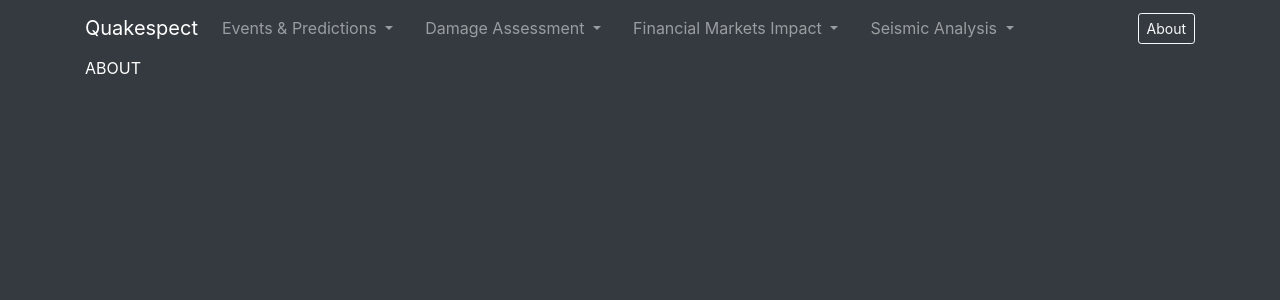
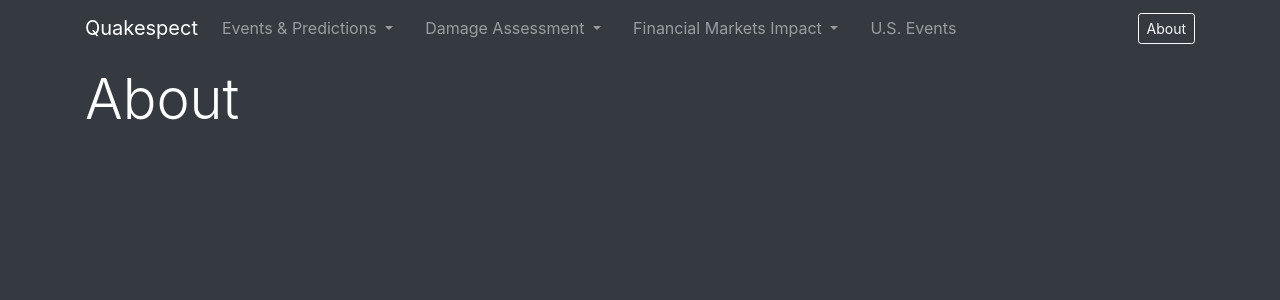
Before and after one commit to labs13-quake-viewer/ds-application, a Flask app: page /about in a window 1280 px wide. Shown: the top 300 px of the page. Run offline with Flask 3, Linux system fonts and the light colour scheme; some libraries are stand-ins or nearby versions.

Commit message:
create "html_plot" route, update navbar, remove incomplete pages

```diff
--- a/app/app.py
+++ b/app/app.py
@@ -11,7 +11,7 @@ from .plotting import make_map, get_quake_feats
 
 
 def create_app():
-    """Create and configure and instance of the Flask application."""
+    """Create and configure instance of the Flask application."""
     app = Flask(__name__)
     app.config.from_object(Config)
 
@@ -48,17 +48,9 @@ def create_app():
     def tsunami():
         return render_template('tsunami.html')
 
-    @app.route('/regions')
-    def regions():
-        return render_template('cluster_map.html')
-
-    @app.route('/heatmap')
-    def heatmap():
-        return render_template('heatmap.html')
-
-    @app.route('/analysis')
-    def analysis():
-        return render_template('analysis.html')
+    @app.route('/us_events')
+    def us_events():
+        return render_template('us_events.html')
 
     @app.route('/predictions')
     def predictions():
@@ -111,13 +103,9 @@ def create_app():
                                map_params=map_params, fault_feats=fault_feats,
                                quake_feats=quake_feats)
 
-    @app.route('/earthquakes.html')
-    def earthquakes():
-        return render_template('earthquakes.html')
-
-    @app.route('/map_likelihoods.html')
-    def map_likelihoods():
-        return render_template('map_likelihoods.html')
+    @app.route('/html_plot/<string:html_name>')
+    def html_plot(html_name):
+        return render_template(f"/html_plot/{html_name}")
 
     @app.errorhandler(404)
     def not_found(e):
@@ -128,25 +116,3 @@ def create_app():
 
 def parse_dtstr(dtstr):
     return dateutil.parser.parse(dtstr).strftime("%Y-%m-%d %H:%M")
-'''
-    @app.route('/markets')
-    def markets():
-        return render_template('markets.html')
-'''
-'''
-    @app.route("/gold", methods = ["POST"])
-    def gold():
-        return render_template('gold.html')
-
-    @app.route("/sp500", methods = ["POST"])
-    def sp500():
-        return render_template('sp500.html')
-
-    @app.route("/intermarket", methods = ["POST"])
-    def intermarket():
-        return render_template('intermarket.html')
-
-    @app.route("/marketmodels", methods = ["POST"])
-    def marketmodels():
-        return render_template('marketmodels.html')
-'''
--- a/app/templates/about.html
+++ b/app/templates/about.html
@@ -1,4 +1,6 @@
 {% extends 'layout.html' %}
 {% block body %}
-ABOUT
+<div class="col-md-8 px-0">
+    <h1 class="display-4" style="margin-top: 10px;">About</h1>
+</div>
 {% endblock body %}
--- a/app/templates/analysis.html
+++ /dev/null
@@ -1,4 +0,0 @@
-{% extends 'layout.html' %}
-{% block body %}
-Analysis
-{% endblock body %}
--- a/app/templates/includes/_navbar.html
+++ b/app/templates/includes/_navbar.html
@@ -44,15 +44,10 @@
             <a class="dropdown-item" href="/marketmodels">Impact Models</a>
           </div>
         </li>
-        <li class="nav-item dropdown">
-          <a class="nav-link dropdown-toggle" id="navbarDropdown" style="cursor: pointer;" role="button" data-toggle="dropdown" aria-haspopup="true" aria-expanded="false">
-            Seismic Analysis
+        <li>
+          <a class="nav-link" href="{{ url_for('us_events') }}">
+            U.S. Events
           </a>
-          <div class="dropdown-menu" aria-labelledby="navbarDropdown">
-            <a class="dropdown-item" href="{{ url_for('regions') }}">Earthquake Prone Regions</a>
-            <a class="dropdown-item" href="{{ url_for('heatmap') }}">Earthquake Clusters</a>
-            <a class="dropdown-item" href="/analysis">Analysis</a>
-          </div>
         </li>
       </ul>
       <a class="btn btn-outline-light btn-sm" href="{{ url_for('about') }}">About</a>
--- a/app/templates/predictions.html
+++ b/app/templates/predictions.html
@@ -14,6 +14,6 @@
 </div>
 
 <div class="card">
-    <iframe src="{{ url_for('map_likelihoods') }}" frameborder="0" style="width: 100%; height: 70vh;"></iframe>
+    <iframe src="{{ url_for('html_plot', html_name='map_likelihoods.html') }}" frameborder="0" style="width: 100%; height: 70vh;"></iframe>
 </div>
 {% endblock body %}
```
Also changed, not shown: app/templates/html_plot/cluster_map.html (renamed from app/templates/cluster_map.html, +0 -7 lines), app/templates/html_plot/heatmap.html (renamed from app/templates/heatmap.html, +0 -9 lines), app/templates/us_events.html (added, +23 -0 lines), app/templates/html_plot/map_likelihoods.html (renamed from app/templates/map_likelihoods.html).
